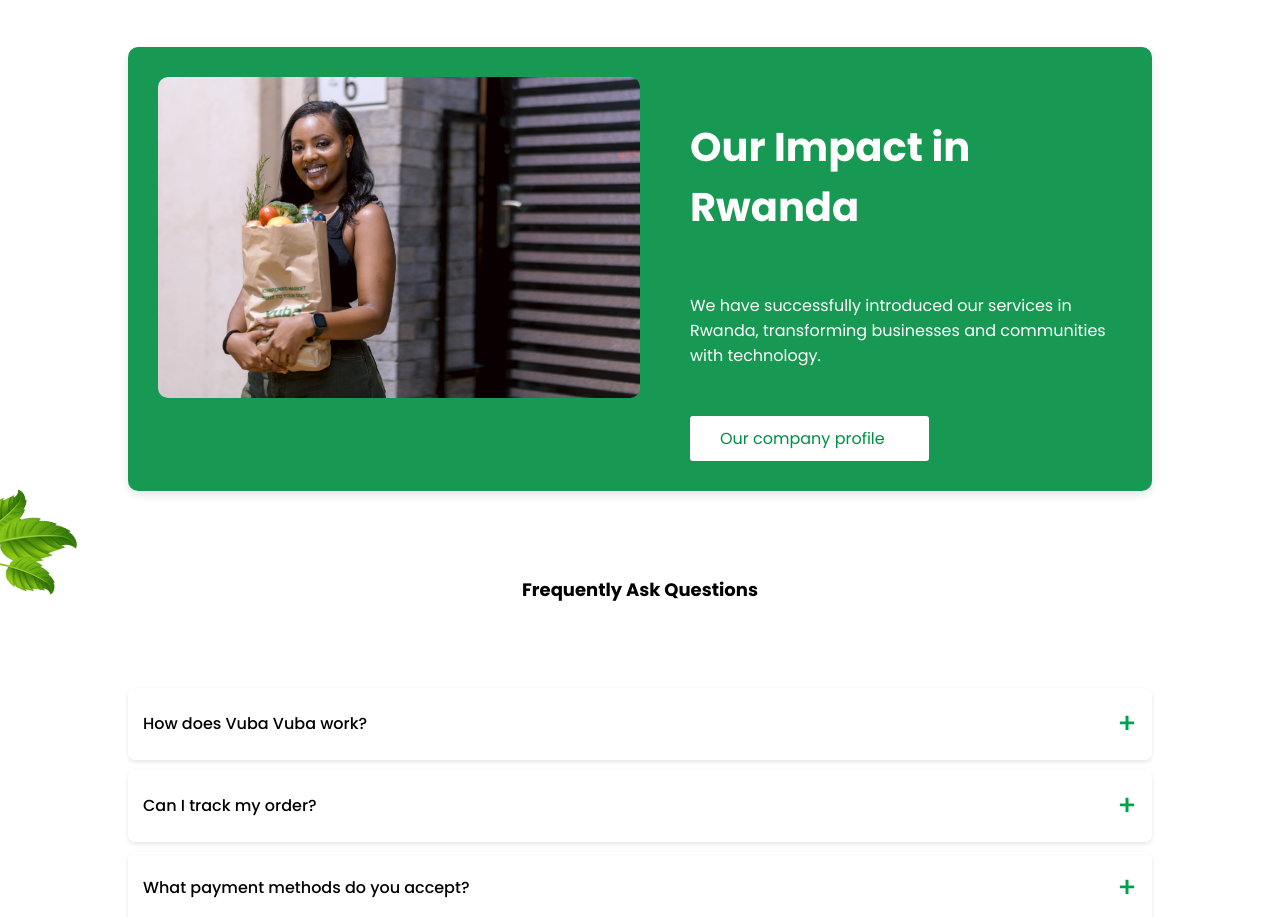
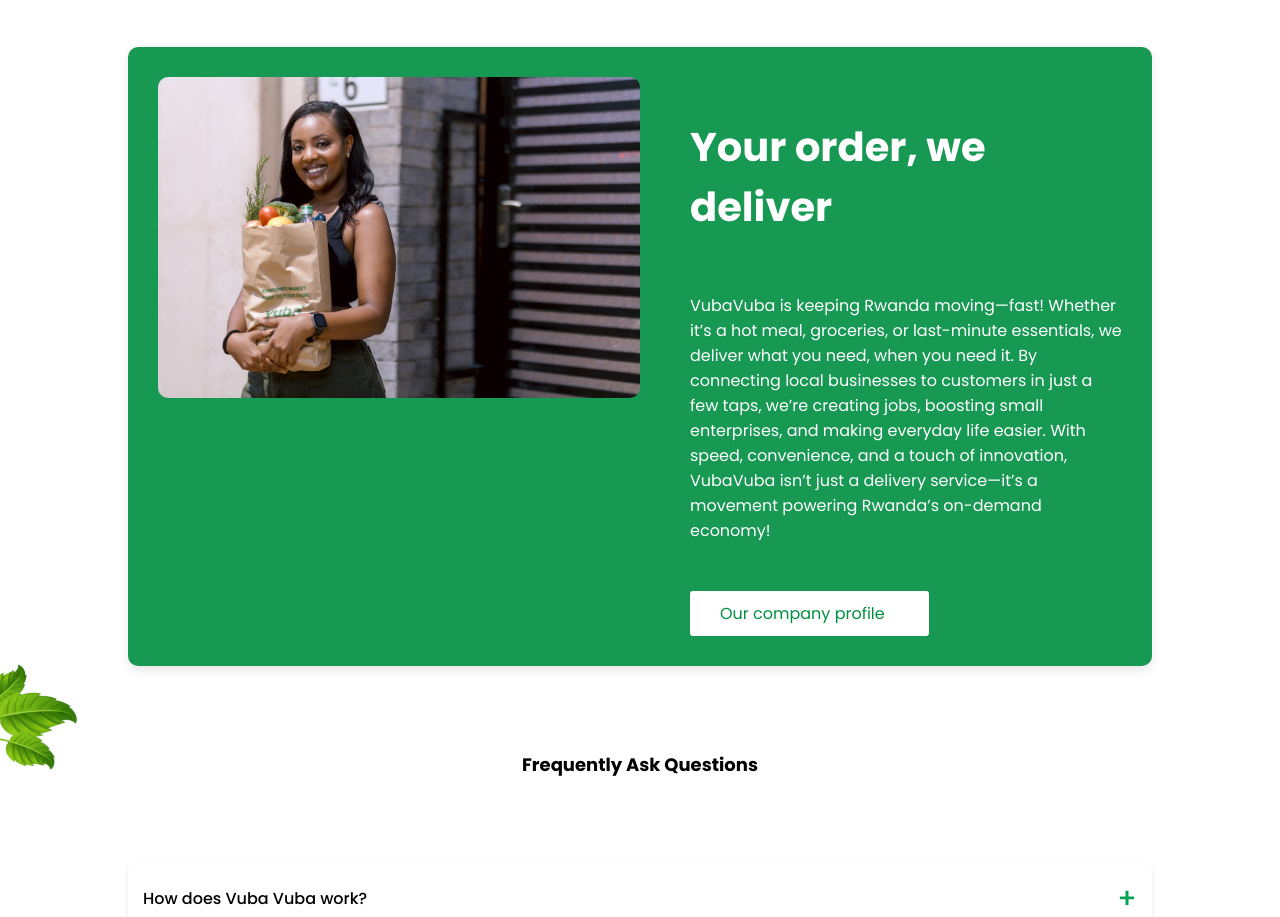
Before and after one commit to giseleMwizera/vubavuba.com, a plain HTML site: page public/index.html in a window 1280 px wide. Shown: the part 1243-2160 px from the top of the page. Drawn offline with Linux system fonts and the light colour scheme.

Commit message:
NEw changes

```diff
--- a/public/index.html
+++ b/public/index.html
@@ -157,10 +157,9 @@
             <div class="content-box">
               <img src="image/img2.jpg" alt="Success" />
               <div class="content-text">
-                <h3>Our Impact in Rwanda</h3>
+                <h3>Your order, we deliver</h3>
                 <p>
-                  We have successfully introduced our services in Rwanda,
-                  transforming businesses and communities with technology.
+           VubaVuba is keeping Rwanda moving—fast! Whether it’s a hot meal, groceries, or last-minute essentials, we deliver what you need, when you need it. By connecting local businesses to customers in just a few taps, we’re creating jobs, boosting small enterprises, and making everyday life easier. With speed, convenience, and a touch of innovation, VubaVuba isn’t just a delivery service—it’s a movement powering Rwanda’s on-demand economy!
                 </p>
                 <a href="#" class="company-profile">Our company profile</a>
               </div>
```
